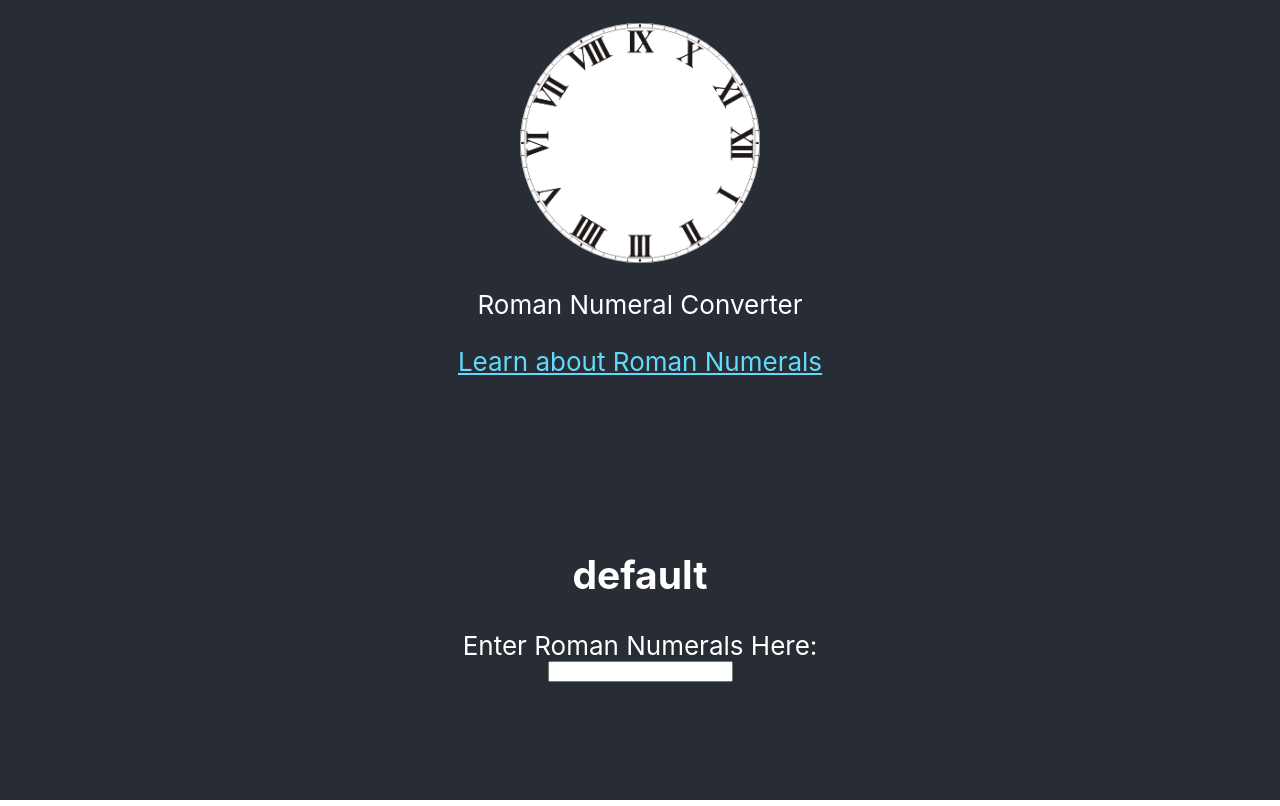
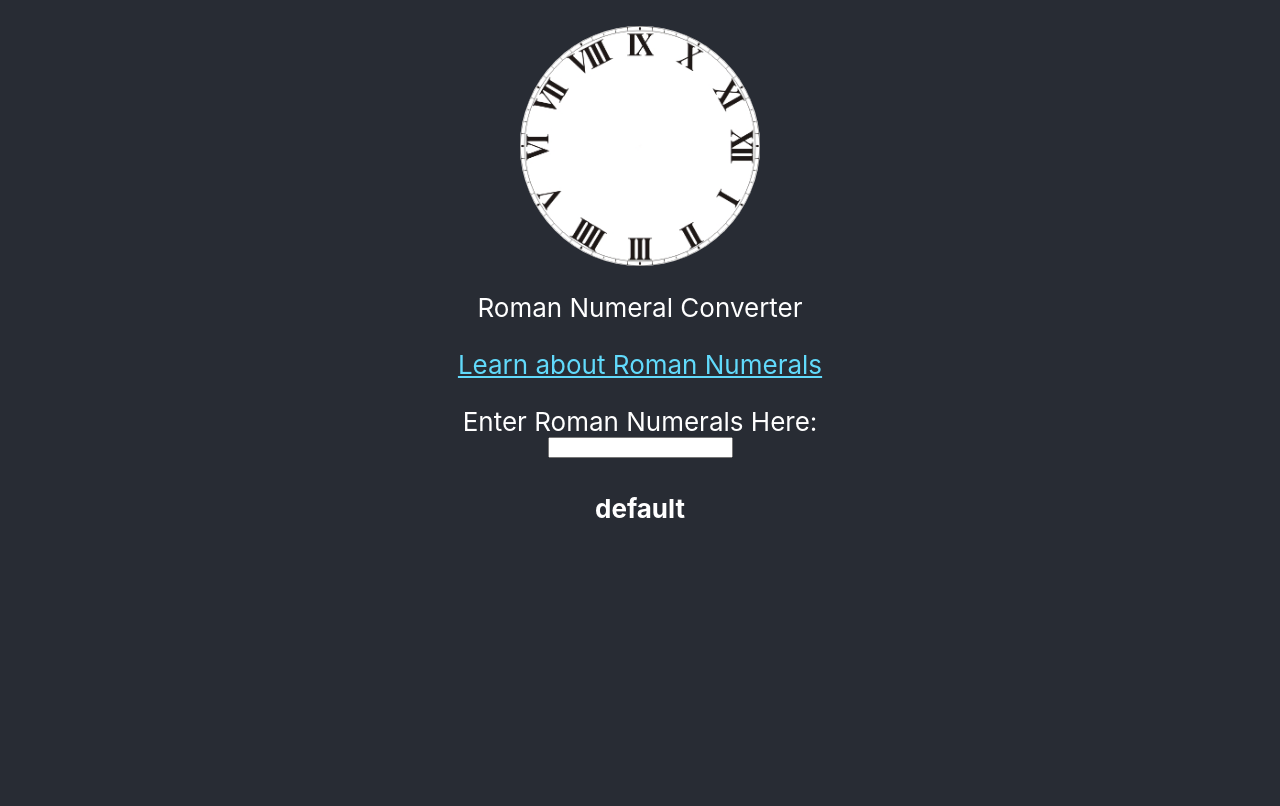
Before and after one commit to TheFern16/romanNumerals, a React (Create React App) app: page / in a window 1280 px wide. Built offline with nearby package versions, Linux system fonts and the light colour scheme.

Commit message:
Add padding and flex throughout the app

```diff
--- a/src/App.css
+++ b/src/App.css
@@ -16,13 +16,14 @@
 
 .App-header {
   background-color: #282c34;
-  min-height: 50vh;
+  min-height: 35vh;
   display: flex;
   flex-direction: column;
   align-items: center;
   justify-content: center;
   font-size: calc(10px + 2vmin);
   color: white;
+  padding-top: 1em;
 }
 
 .App-link {
--- a/src/components/Roman/Roman.css
+++ b/src/components/Roman/Roman.css
@@ -11,7 +11,8 @@ form {
   display: flex;
   flex-direction: column;
   align-items: center;
-  justify-content: center;
+  justify-content: flex-start;
   font-size: calc(10px + 2vmin);
   color: white;
+  padding-top: 1em;
 }
--- a/src/components/Roman/Roman.js
+++ b/src/components/Roman/Roman.js
@@ -4,11 +4,11 @@ import './Roman.css';
 function Roman(props) {
   return (
     <div className="romanContainer">
-      <h2>{props.romanNumeralConversionValue}</h2>
       <form>
         Enter Roman Numerals Here:
         <input type="text" name="roman"/>
       </form>
+      <h4>{props.romanNumeralConversionValue}</h4>
     </div>
   );
 }
```
